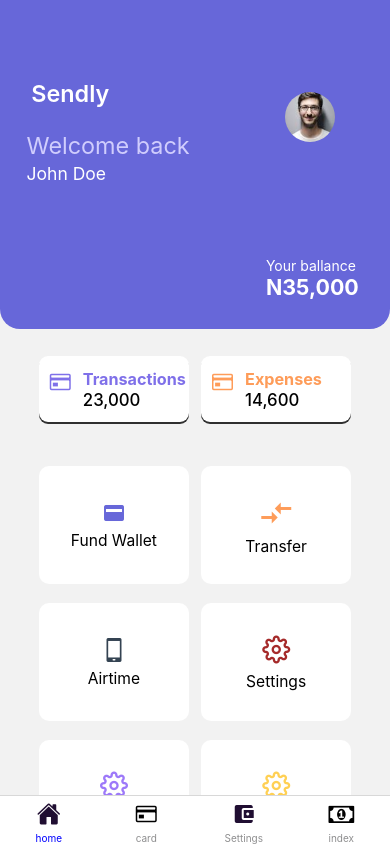
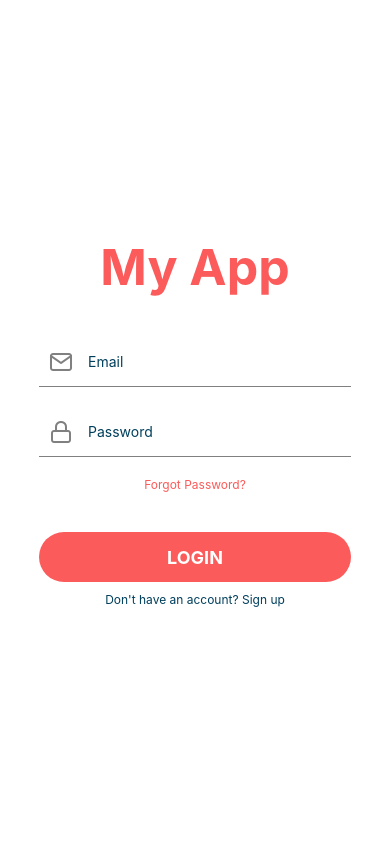
Before and after one commit to Mykmicheals/sendly, a React Native app: screen / in a window 390 px wide. Built offline with nearby package versions, Linux system fonts and the light colour scheme.

Commit message:
Linked login screen

```diff
--- a/App.js
+++ b/App.js
@@ -11,6 +11,7 @@ import { FontAwesome } from '@expo/vector-icons';
 import Login from './src/screens/Login';
 import SettingsScreen from './src/screens/SettingsScreen';
 import HomeScreen from './src/screens/HomeScreen';
+import LoginScreen from './src/screens/LoginScreen';
 //import './tailwind.css'
 
 const Tab = createBottomTabNavigator();
@@ -70,7 +71,7 @@ export default function App() {
       headerShown: false,
       cardStyle: { backgroundColor: 'white' },
     }}>
-      {/* <Stack.Screen name="login" component={Login} /> */}
+      <Stack.Screen name="login" component={LoginScreen} />
     <Stack.Screen name="tabs" component={MyTabs} />
     <Stack.Screen name="settings" component={SettingsScreen} />
 
```
